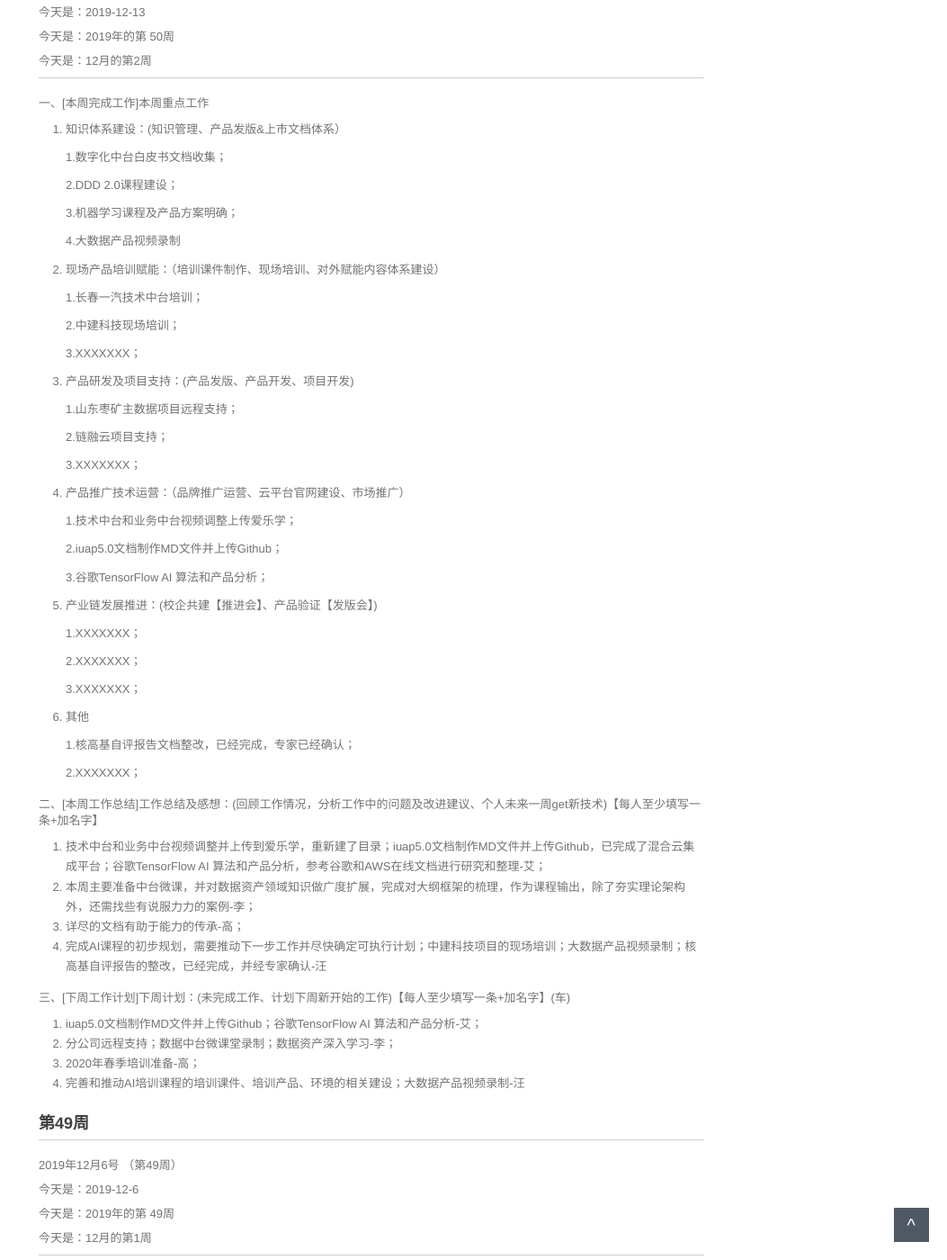
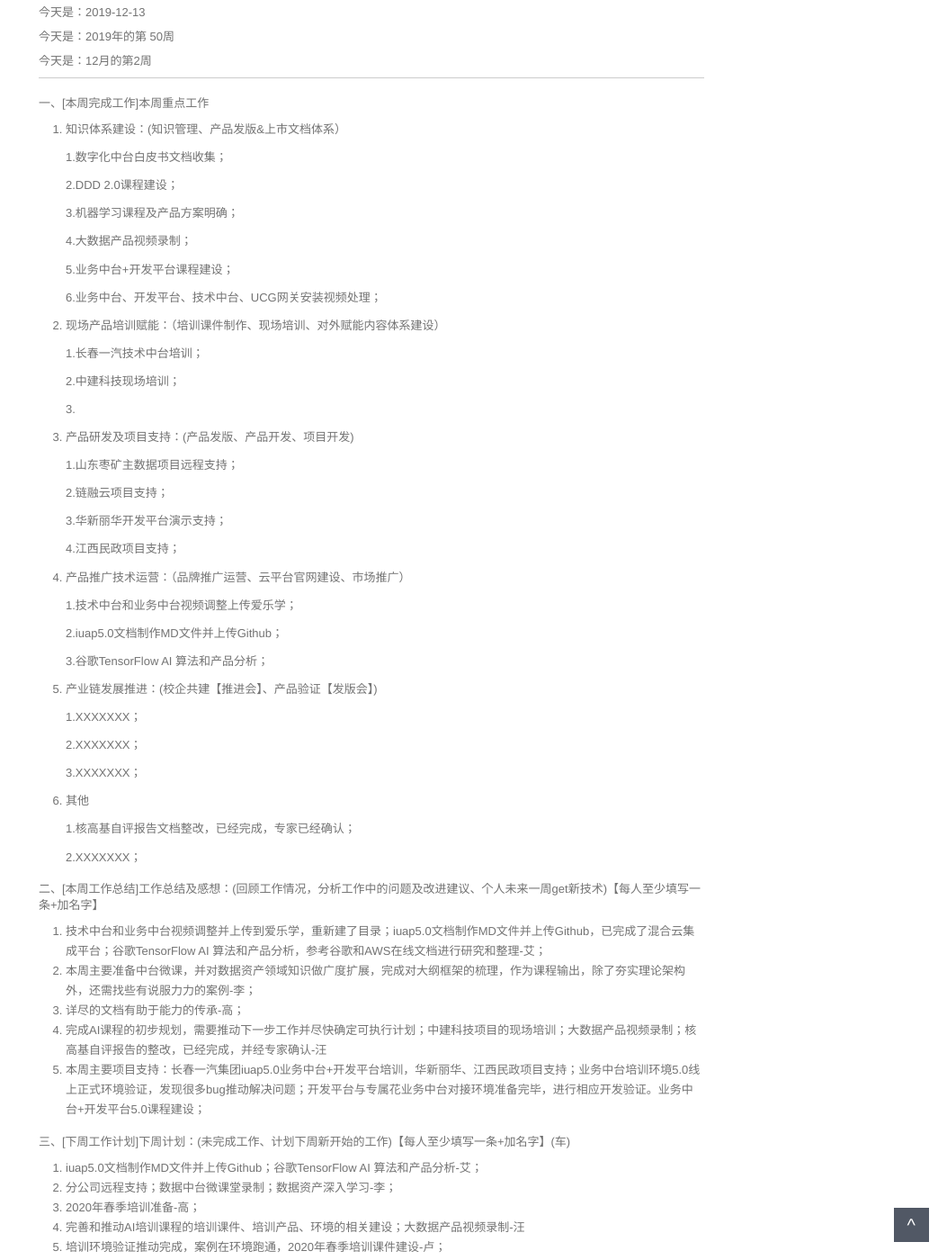
Before and after one commit to walllFlower/blog, a Jekyll site: the page built from _posts/2018-07-17-day_report_cxz.md, in a window 1280 px wide and 1400 px high, scrolled down 403 px. Shown: the whole window at 90% size, without its empty margins (227-1280 px from the left). Built offline with Jekyll 4.4.1, drawn with Linux system fonts in a browser that asks for light colours; comment, search, counter and statistics services are not loaded.

Commit message:
Update 2018-07-17-day_report_cxz.md

```diff
--- a/_posts/2018-07-17-day_report_cxz.md
+++ b/_posts/2018-07-17-day_report_cxz.md
@@ -32,7 +32,11 @@ categories: 技术运营工作周报
 
     3.机器学习课程及产品方案明确；
 
-    4.大数据产品视频录制
+    4.大数据产品视频录制；
+
+    5.业务中台+开发平台课程建设；
+
+    6.业务中台、开发平台、技术中台、UCG网关安装视频处理；
 
 2. 现场产品培训赋能：（培训课件制作、现场培训、对外赋能内容体系建设）
 
@@ -40,7 +44,7 @@ categories: 技术运营工作周报
 
     2.中建科技现场培训；
 
-    3.XXXXXXX；
+    3.
 
 3. 产品研发及项目支持：(产品发版、产品开发、项目开发)
 
@@ -48,7 +52,9 @@ categories: 技术运营工作周报
 
     2.链融云项目支持；
 
-    3.XXXXXXX；
+    3.华新丽华开发平台演示支持；
+
+    4.江西民政项目支持；
 
 4. 产品推广技术运营：（品牌推广运营、云平台官网建设、市场推广）
 
@@ -79,6 +85,7 @@ categories: 技术运营工作周报
 2. 本周主要准备中台微课，并对数据资产领域知识做广度扩展，完成对大纲框架的梳理，作为课程输出，除了夯实理论架构外，还需找些有说服力力的案例-李；
 3. 详尽的文档有助于能力的传承-高；
 4. 完成AI课程的初步规划，需要推动下一步工作并尽快确定可执行计划；中建科技项目的现场培训；大数据产品视频录制；核高基自评报告的整改，已经完成，并经专家确认-汪
+5. 本周主要项目支持：长春一汽集团iuap5.0业务中台+开发平台培训，华新丽华、江西民政项目支持；业务中台培训环境5.0线上正式环境验证，发现很多bug推动解决问题；开发平台与专属花业务中台对接环境准备完毕，进行相应开发验证。业务中台+开发平台5.0课程建设；
 
 三、[下周工作计划]下周计划：(未完成工作、计划下周新开始的工作)【每人至少填写一条+加名字】(车)
 
@@ -86,7 +93,7 @@ categories: 技术运营工作周报
 2. 分公司远程支持；数据中台微课堂录制；数据资产深入学习-李；
 3. 2020年春季培训准备-高；
 4. 完善和推动AI培训课程的培训课件、培训产品、环境的相关建设；大数据产品视频录制-汪
-
+5. 培训环境验证推动完成，案例在环境跑通，2020年春季培训课件建设-卢；
 
 
 ###  第49周
```
